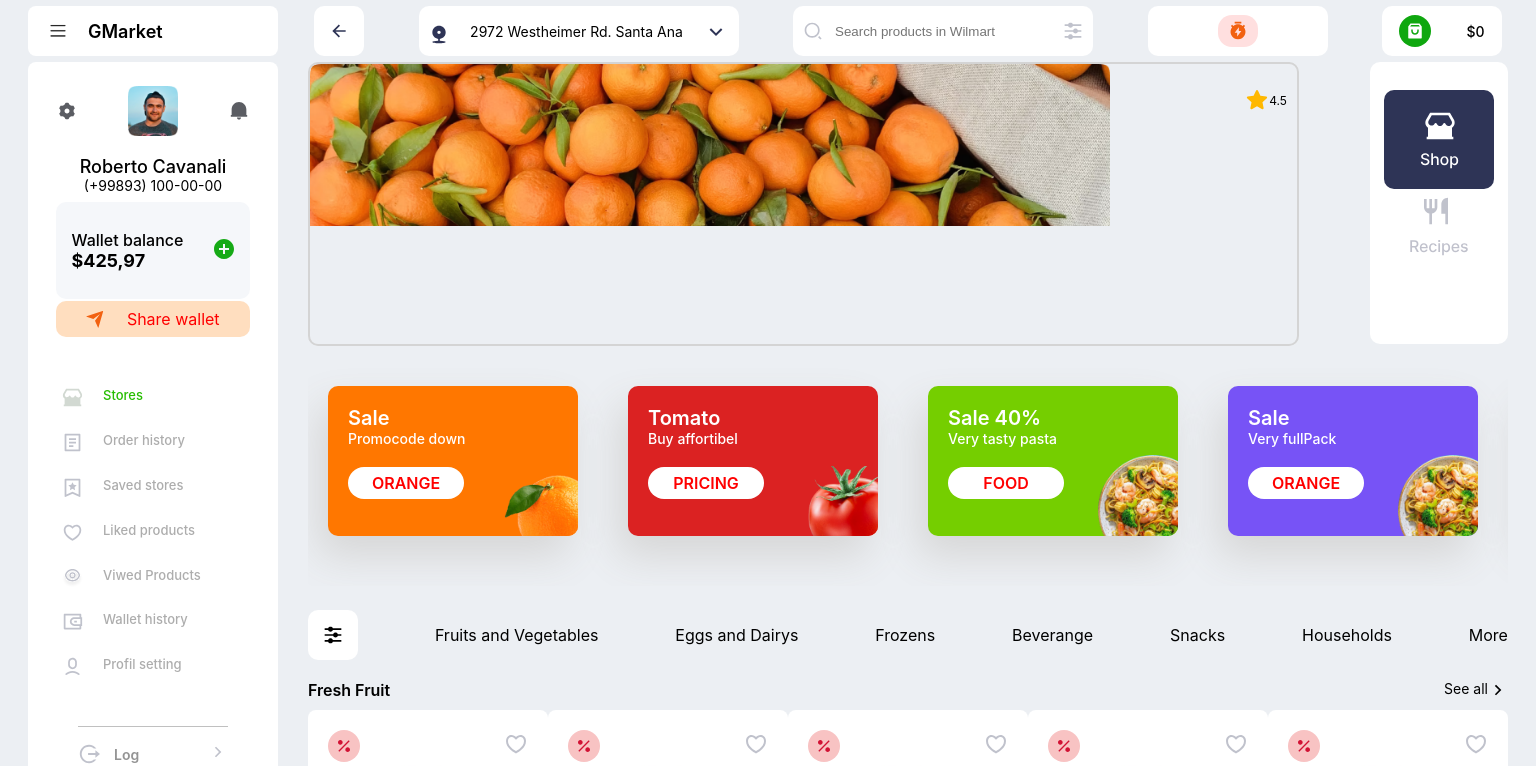
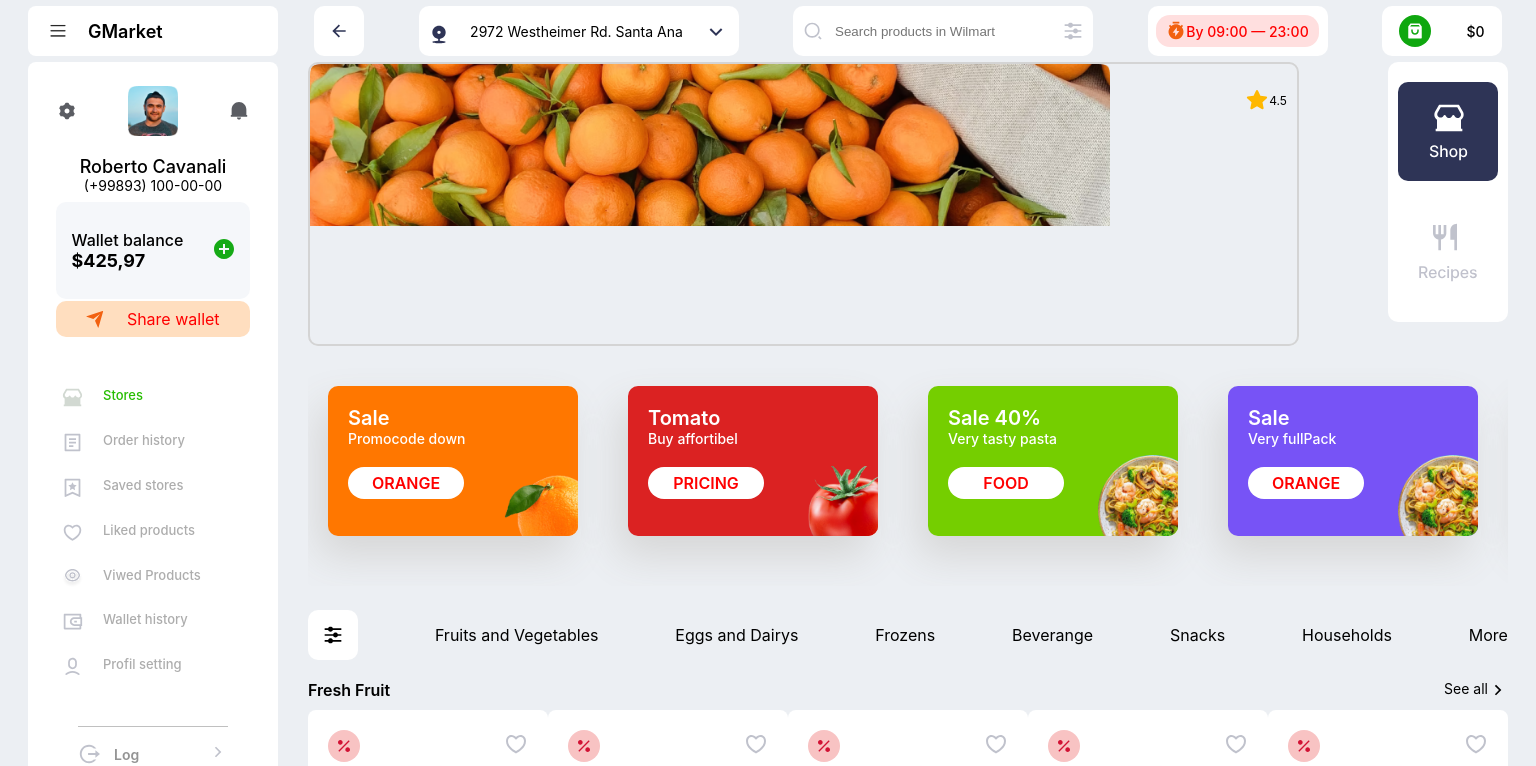
Before and after one commit to JavohirDobilov/web-shop, a React (Create React App) app: page / in a window 1536 px wide. Shown: the top 766 px of the page. Built offline with nearby package versions, Linux system fonts and the light colour scheme.

Commit message:
dasd
zxc

```diff
--- a/src/components/Header/Header.jsx
+++ b/src/components/Header/Header.jsx
@@ -44,7 +44,7 @@ const Header = () => {
                     <div className='header-timer-circle'>
                         <img src={timer} />
                         <div className="header-timer-data">
-
+                        By 09:00 — 23:00
 
                         </div>
                     </div>
--- a/src/pages/StoriesPage/storiesPage.css
+++ b/src/pages/StoriesPage/storiesPage.css
@@ -248,26 +248,26 @@
 
     .store-shop-content{
         width:120px;
-        height: 270px;
+        height: 260px;
         background-color: white;
         margin-left: 10px;
         align-items: center;
         border-radius: 10px;
     }
     .store-shop-content-top1{
-        margin-top:28px;
-        margin-left: 14px;
-        margin-right: 14px;
-        background-color: rgb(255, 255, 255);
+        margin-top:20px;
+        margin-left: 10px;
+        margin-right: 10px;
         display: flex;
         justify-content: center;
-        padding: 30px;
+        padding: 20px;
+        transition: 0.5 ease;
         cursor: pointer;
     }
     .store-shop-content-top1.active{
-        margin-top:28px;
-        margin-left: 14px;
-        margin-right: 14px;
+        margin-bottom:20px;
+        margin-left: 10px;
+        margin-right: 10px;
         background-color: #2E3456;
         display: flex;
         justify-content: center;
@@ -276,25 +276,24 @@
         cursor: pointer;
     }
     .store-shop-content-top2{
-        margin-top:28px;
-        margin-left: 14px;
-        margin-right: 14px;
-        background-color: rgb(255, 255, 255);
+        margin-top:30px;
+        margin-left: 10px;
+        margin-right: 10px;
         display: flex;
         justify-content: center;
-        padding: 20px;
+        padding: 10px;
         cursor: pointer;
 
     }
     .store-shop-content-top2.active{
-        margin-top:28px;
-        margin-left: 14px;
-        margin-right: 14px;
+        margin-top:30px;
+        margin-left: 10px;
+        margin-right: 10px;
         background-color: #2E3456;
         border-radius: 10px;
         display: flex;
         justify-content: center;
-        padding: 20px;
+        padding: 10px;
         cursor: pointer;
     }
 
@@ -475,28 +474,27 @@
     }
 
     .store-shop-content{
-        width:138px;
-        height: 282px;
+        width:120px;
+        height: 260px;
         background-color: white;
-        margin-left: 14px;
+        margin-left: 10px;
         align-items: center;
         border-radius: 10px;
     }
     .store-shop-content-top1{
-        margin-top:28px;
-        margin-left: 14px;
-        margin-right: 14px;
-        background-color: rgb(255, 255, 255);
+        margin-top:20px;
+        margin-left: 10px;
+        margin-right: 10px;
         display: flex;
         justify-content: center;
         padding: 20px;
-        transition: 0.s ease;
+        transition: 0.5 ease;
         cursor: pointer;
     }
     .store-shop-content-top1.active{
-        margin-top:28px;
-        margin-left: 14px;
-        margin-right: 14px;
+        margin-bottom:20px;
+        margin-left: 10px;
+        margin-right: 10px;
         background-color: #2E3456;
         display: flex;
         justify-content: center;
@@ -505,28 +503,26 @@
         cursor: pointer;
     }
     .store-shop-content-top2{
-        margin-top:28px;
-        margin-left: 14px;
-        margin-right: 14px;
-        background-color: rgb(255, 255, 255);
+        margin-top:30px;
+        margin-left: 10px;
+        margin-right: 10px;
         display: flex;
         justify-content: center;
-        padding: 20px;
+        padding: 10px;
         cursor: pointer;
-        transition: .5s ease;
+
     }
     .store-shop-content-top2.active{
-        margin-top:28px;
-        margin-left: 14px;
-        margin-right: 14px;
+        margin-top:30px;
+        margin-left: 10px;
+        margin-right: 10px;
         background-color: #2E3456;
         border-radius: 10px;
         display: flex;
         justify-content: center;
-        padding: 20px;
+        padding: 10px;
         cursor: pointer;
     }
-
     .store-banner-container-flex{
         display: flex;
         justify-content: space-between;
```
